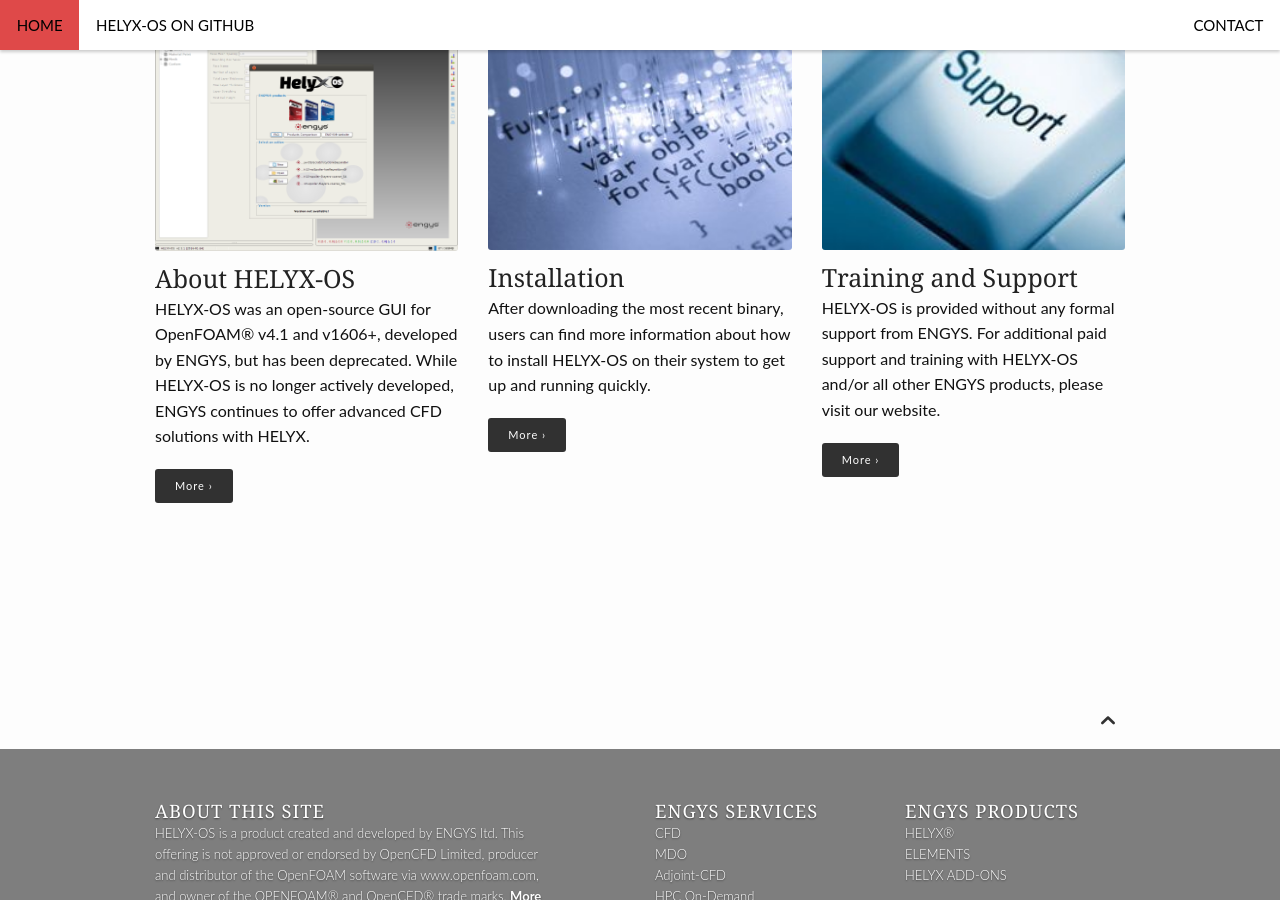
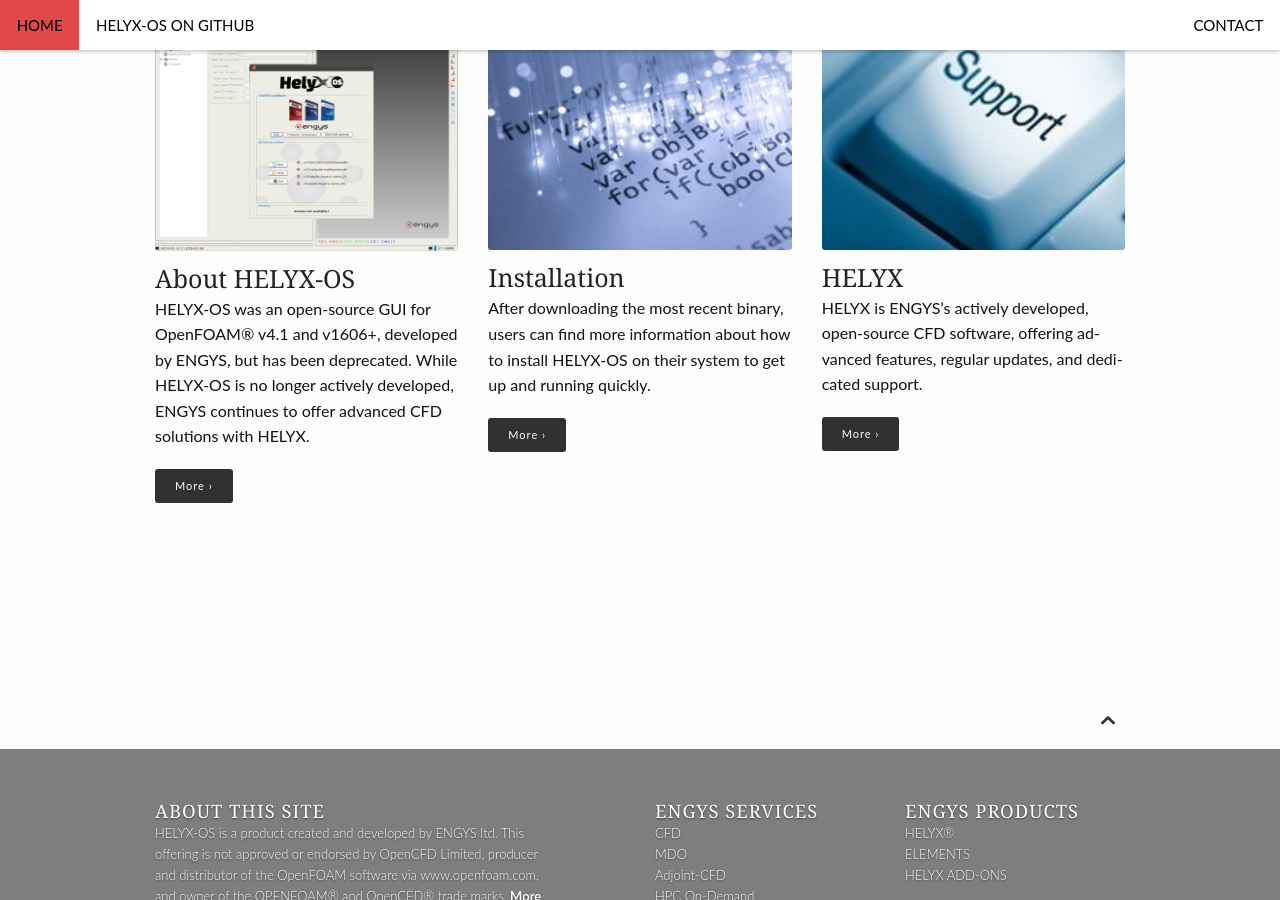
Before and after one commit to ENGYS/HELYX-OS, a Jekyll site: the page built from pages/pages-root-folder/index.md, in a window 1280 px wide and 900 px high, scrolled down 559 px. Built offline with Jekyll 4.4.1, drawn with Linux system fonts in a browser that asks for light colours.

Commit message:
Update index.md

```diff
--- a/pages/pages-root-folder/index.md
+++ b/pages/pages-root-folder/index.md
@@ -18,10 +18,10 @@
   image: '/images/installation.png'
   text: 'After downloading the most recent binary, users can find more information about how to install HELYX-OS on their system to get up and running quickly.                                                                                 '
 widget3:
-  title: "Training  and Support"
-  url: 'http://engys.com/services/support'
+  title: "HELYX"
+  url: 'http://engys.com/products/helyx'
   image: '/images/support-scaled.png'
-  text: 'HELYX-OS is provided without any formal support from ENGYS.  For additional paid support and training with HELYX-OS and/or all other ENGYS products, please visit our website.                                                            '
+  text: 'HELYX is ENGYS’s actively developed, open-source CFD software, offering advanced features, regular updates, and dedicated support.                                                            '
 #
 # Use the call for action to show a button on the frontpage
 #
```
